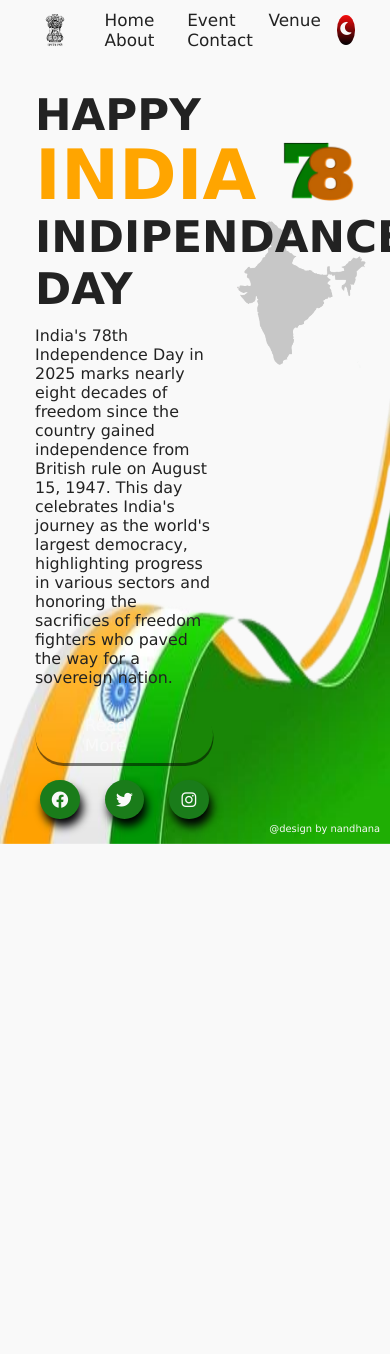
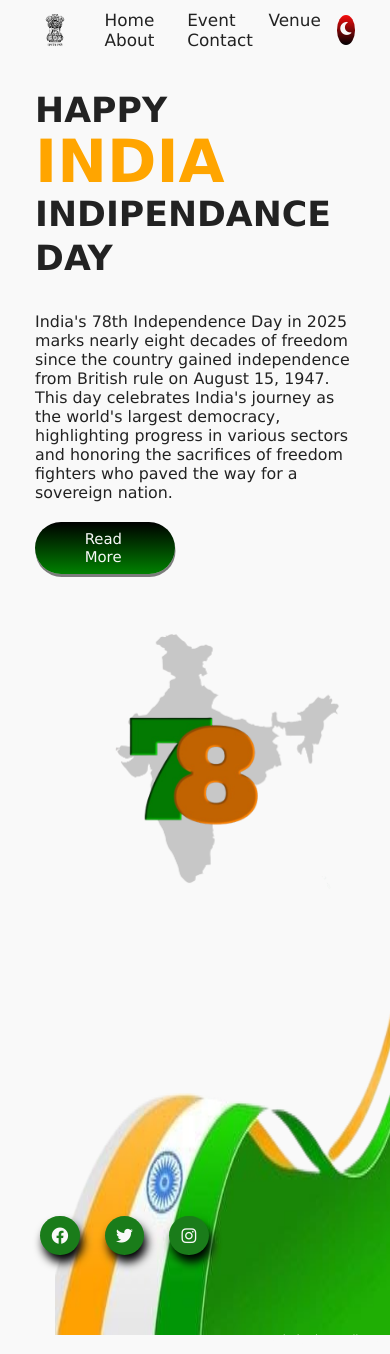
Before and after one commit to NandhanaRajendran/LandingPageSample, a plain HTML site: page index.html in a window 390 px wide. Shown: the top 1354 px of the page. Before the commit the page ends 844 px from the top, so only its background shows below. Drawn offline with Linux system fonts and the light colour scheme.

Commit message:
make it responsive using css

```diff
--- a/index.html
+++ b/index.html
@@ -3,7 +3,7 @@
 <head>
     <meta charset="UTF-8">
     <meta name="viewport" content="width=device-width, initial-scale=1.0">
-    <title>India</title>
+    <title>India Landing Page</title>
     <link rel="stylesheet" href="style.css" type="text/css">
     <link rel="icon" href="img/Flag_of_India.png">
     <link rel="stylesheet" href="https://cdnjs.cloudflare.com/ajax/libs/font-awesome/6.1.2/css/all.min.css" integrity="sha512-1sCRPdkRXhBV2PBLUdRb4tMg1w2YPf37qatUFeS7zlBy7jJI8Lf4VHwWfZZfpXtYSLy85pkm9GaYVYMfw5BC1A==" crossorigin="anonymous" referrerpolicy="no-referrer" />
@@ -19,6 +19,7 @@
             <a href="#">Contact</a>
         </nav>
         <i class="fa-solid fa-moon mode"></i>
+        <i class="fa-solid fa-bars toggle-btn"></i>
     </header>
     <section class="home">
         <div class="content">
--- a/style.css
+++ b/style.css
@@ -7,6 +7,7 @@
     box-sizing: border-box;
     outline: none;
     text-decoration: none;
+
 }
 *::selection{
     background-color: rgb(255, 0, 0);
@@ -29,7 +30,9 @@
     }
 
     .home .image{
+        width: 50%;
         position: relative;
+
         display: flex;
         align-items: center;
         justify-content: center;
@@ -38,19 +41,23 @@
 
 
     .home .image .birthday{
-        position: absolute;
-        width: 65%;
-        top: -60px;
-        left: 50px;
+
+        position: relative;
+        top: -10em;
+        right: 6em;
+        width: 75%;
+        display: flex;
+        align-items: center;
+        justify-content: center;
+        transition: .5s;
     }
     .home .image .India{
         position: absolute;
-        margin-top: 250px;
-        width: 80%;
+        top: -15em;
+        width: 75%;
+        opacity: 0.8;
         transition: .5s;
-        opacity: 0.4;
         z-index: -2;
-
     }
 
 }
@@ -117,17 +124,18 @@ header .mode{
     cursor: pointer;
 }
 
+
 .home .flag{
     display: flex;
     justify-content: center;
     align-items: center;
-    position: fixed;
+    position: absolute;
     right: 0;
     bottom: 0;
     width: 100vw;
     height: 60vh;
     margin-left: 80px;
-    z-index: -1;
+    z-index: -2;
 }
 .home .content{
     margin-top: -80px;
@@ -184,7 +192,9 @@ header .mode{
 
 
 .home .image{
+    width: 50%;
     position: relative;
+
     display: flex;
     align-items: center;
     justify-content: center;
@@ -193,15 +203,20 @@ header .mode{
 
 
 .home .image .birthday{
-    position: absolute;
-    width: 65%;
-    top: -60px;
-    left: 50px;
+
+    position: relative;
+    top: -12em;
+    right: 6em;
+    width: 70%;
+    display: flex;
+    align-items: center;
+    justify-content: center;
+    transition: .5s;
 }
 .home .image .India{
     position: absolute;
-    margin-top: 250px;
-    width: 75%;
+    top: -13em;
+    width: 65%;
     opacity: 0.2;
     transition: .5s;
     z-index: -2;
@@ -249,3 +264,167 @@ header .mode{
     padding: 1rem;
     color: #f9f9f9;
 }
+header .toggle-btn{
+    font-size: 20px;
+    position: relative;
+    top: 0;
+    left: 1.8em;
+    display: none;
+}
+@media (max-width:957px) {
+    .home .image{
+        width: 50%;
+        position: relative;
+        top: 7em;
+        display: flex;
+        align-items: center;
+        justify-content: center;
+
+    }
+}
+
+@media (max-width:692px) {
+    header .navbar{
+        padding-right: .4em;
+    }
+    .home .image{
+        width: 50%;
+        position: relative;
+        top: 7em;
+        left: 1.5em;
+        display: flex;
+        align-items: center;
+        justify-content: center;
+        float: left;
+    }
+    .home .image .birthday{
+        position: relative;
+
+        width: 60%;
+        top: -10em;
+        left: -3rem;
+    }
+}
+
+@media (max-width:596px ){
+
+
+    .home .content{
+
+        width: 50%;
+    }
+    .home .content h3{
+
+        font-size: 3.5rem;
+        line-height: 4.4rem;
+    }
+    .home .content h3 span {
+        font-size: 6rem;
+        line-height: 6rem;
+
+    }
+    .home .content p{
+        padding-right: 60px;
+        padding-top: 2em;
+        width: 100vw;
+    }
+
+    .home .image{
+        width: 100%;
+        position: relative;
+        top: 14em;
+        left: 1.5em;
+        display: flex;
+        align-items: center;
+        justify-content: center;
+        float: left;
+    }
+    .home .image .birthday{
+        position: relative;
+        right: 2.1em;
+        width: 60%;
+        top: -10em;
+    }
+    .home .flag{
+        position: relative;
+
+        width: 100%;
+        left: -60px;
+    }
+
+    .home .content .btn {
+        width: 68%;
+        font-size: 1.5rem;
+    }
+
+    .sci{
+        position: relative;
+        top: 650px;
+    }
+   .home #copywrite{
+        position: absolute;
+        bottom: -530px;
+        right: 0;
+    }
+}
+@media (max-width:596px ){
+
+
+    .home .content{
+
+        width: 50%;
+    }
+    .home .content h3{
+
+        font-size: 3.5rem;
+        line-height: 4.4rem;
+    }
+    .home .content h3 span {
+        font-size: 6rem;
+        line-height: 6rem;
+
+    }
+    .home .content p{
+        padding-right: 60px;
+        padding-top: 2em;
+        width: 100vw;
+    }
+
+    .home .image{
+        width: 100%;
+        position: relative;
+        top: 14em;
+        left: 1.5em;
+        display: flex;
+        align-items: center;
+        justify-content: center;
+        float: left;
+    }
+    .home .image .birthday{
+        position: relative;
+        right: 2.1em;
+        width: 60%;
+        top: -10em;
+    }
+    .home .flag{
+        position: relative;
+
+        width: 100%;
+        left: -60px;
+    }
+
+    .home .content .btn {
+        width: 79%;
+        font-size: 1.5rem;
+    }
+
+    .sci{
+        position: relative;
+        top: 640px;
+    }
+   .home #copywrite{
+        position: absolute;
+        bottom: -510px;
+        right: 0;
+    }
+}
```
Lines whose indentation alone changed are shown as unchanged.
